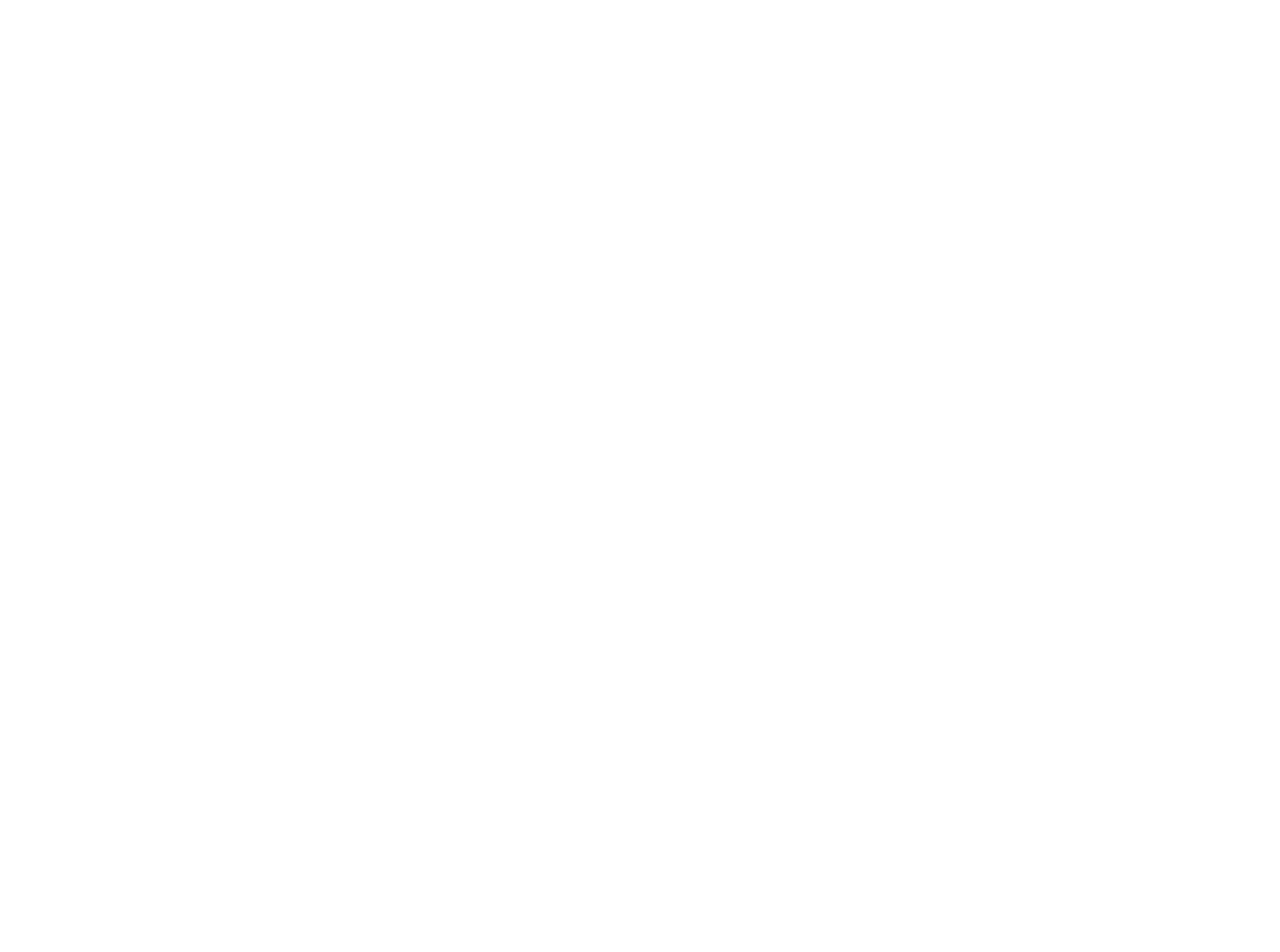
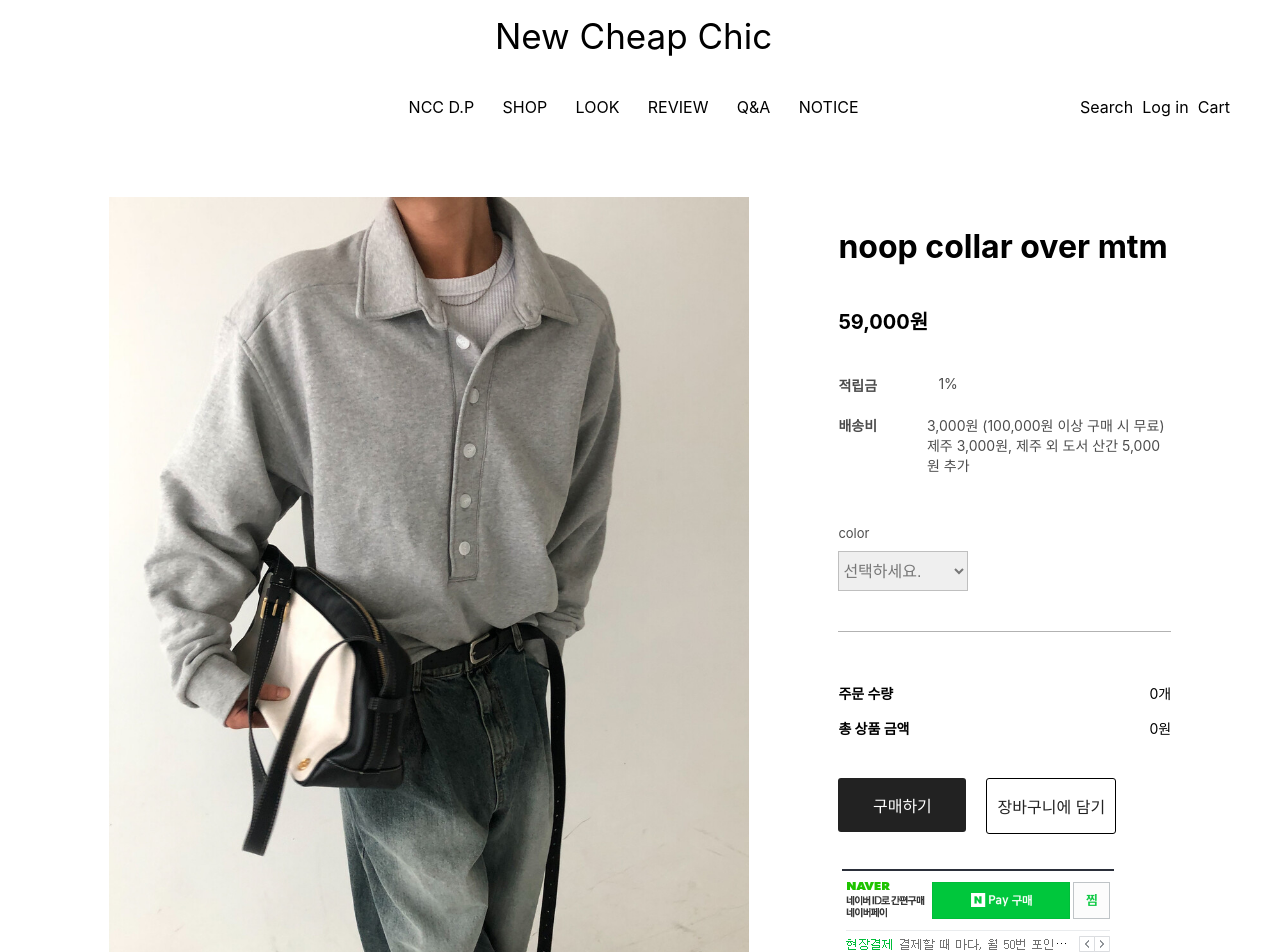
Before and after one commit to bilvin-luinel/lesson01, a React (Create React App) app: page /detail/1 in a window 1280 px wide. Before the commit this address had no page. Shown: the top 952 px of the page. Before the commit the page ends 800 px from the top, so only its background shows below. Built offline with nearby package versions, Linux system fonts and the light colour scheme.

Commit message:
20231011-AM0341

```diff
--- a/src/App.js
+++ b/src/App.js
@@ -3,14 +3,16 @@
 import Home from './Pages/Home';
 import Login from './Pages/Login';
 import NccDp from './Pages/NccDp';
+import Detail from './Pages/Detail';
 
 function App() {
   return (
     <div className="App">
       <Routes>
         <Route path='/' element={<Home />} />
-        <Route path='login' element={<Login />} />
-        <Route path='nccdp' element={<NccDp />} />
+        <Route path='/login' element={<Login />} />
+        <Route path='/nccdp' element={<NccDp />} />
+        <Route path='/detail/:id' element={<Detail />} />
       </Routes>
     </div>
   );
--- a/src/Components/Navbar.js
+++ b/src/Components/Navbar.js
@@ -26,23 +26,35 @@
    }
 
    return (
-      <div style={{ width: "100vw", padding: "15px 0 30px", display: "flex", flexDirection: 'column', justifyContent: "center", alignItems: "center" }}>
+      <div style={{ width: "99vw", padding: "15px 0 30px", display: "flex", flexDirection: 'column', justifyContent: "center", alignItems: "center" }}>
          <div style={{ marginBottom: "40px" }}>
             <h3 style={{ fontSize: "35px", fontWeight: "normal", cursor: "pointer" }} onClick={() => navigate('/')}>New Cheap Chic</h3>
          </div>
          <div style={{ display: "flex" }}>
             <div style={{ display: "flex", justifyContent: "space-between", width: "450px" }}>
-               <p style={{ cursor: "pointer" }} onClick={() => navigate('/nccdp')}>NCC D.P</p>
-               <p style={{ cursor: "pointer" }}>SHOP</p>
-               <p style={{ cursor: "pointer" }}>LOOK</p>
-               <p style={{ cursor: "pointer" }}>REVIEW</p>
-               <p style={{ cursor: "pointer" }}>Q&A</p>
-               <p style={{ cursor: "pointer" }}>NOTICE</p>
+               <p style={{ cursor: 'pointer' }} onClick={() => navigate('/nccdp')}>NCC D.P</p>
+               <p style={{ cursor: 'pointer' }} className='navbar-menu-shop'>SHOP</p>
+               <p style={{ cursor: 'pointer' }}>LOOK</p>
+               <p style={{ cursor: 'pointer' }}>REVIEW</p>
+               <p style={{ cursor: 'pointer' }}>Q&A</p>
+               <p style={{ cursor: 'pointer' }}>NOTICE</p>
+               <div className='navbar-menu-shop-detail' style={{
+                  width: "80px", height: "180px", border: "1px solid rgba(0,0,0,0.1)", position: "absolute", padding: "10px",
+                  marginTop: "22px", marginLeft: "90px", display: "flex", flexDirection: 'column', justifyContent: "space-between"
+               }}>
+                  <p style={{ cursor: 'pointer' }}>NEW 10%</p>
+                  <p style={{ cursor: 'pointer' }}>BEST</p>
+                  <p style={{ cursor: 'pointer' }}>OUTER</p>
+                  <p style={{ cursor: 'pointer' }}>TOP</p>
+                  <p style={{ cursor: 'pointer' }}>TROUSERS</p>
+                  <p style={{ cursor: 'pointer' }}>ACC</p>
+                  <p style={{ cursor: 'pointer' }}>SALE</p>
+               </div>
             </div>
 
             {isSearch === true ? (
-               <div style={{ position: 'absolute', right: "50px", display: 'flex', width: "150px", justifyContent: "space-between",alignItems:"center" }}>
-                  <img src={`${process.env.PUBLIC_URL}/img/search_icon.png`} style={{ width: "30px" }} onClick={()=>setIsSearch(false)} alt='' />
+               <div style={{ position: 'absolute', right: "50px", display: 'flex', width: "150px", justifyContent: "space-between", alignItems: "center" }}>
+                  <img src={`${process.env.PUBLIC_URL}/img/search_icon.png`} style={{ width: "30px" }} onClick={() => setIsSearch(false)} alt='' />
                   <input className='no-focus' style={{ width: "120px", height: "20px", border: "1px solid black" }} />
                </div>
             ) : (
--- /dev/null
+++ b/src/Pages/Detail.js
@@ -0,0 +1,80 @@
+import React, { useEffect } from 'react'
+import { useParams } from 'react-router-dom'
+import Navbar from '../Components/Navbar'
+import Underbar from '../Components/Underbar'
+
+const Detail = () => {
+
+   const { id } = useParams()
+
+   useEffect(() => {
+      window.scrollTo({
+         top: 0,
+         behavior: 'smooth',
+      });
+   }, [])
+
+   return (
+      <div>
+         <Navbar />
+
+         <div style={{ width: "83vw", minHeight: "500px", margin: '50px auto', display: 'flex', justifyContent: "space-between" }}>
+            <img src={`${process.env.PUBLIC_URL}/img/item${id}.jpg`} style={{ width: "50vw" }} alt='' />
+
+            <div style={{ width: '26vw', marginTop: "30px" }}>
+               <h3 style={{ fontSize: "32px" }}>noop collar over mtm</h3>
+               <h3 style={{ fontSize: "20px", marginTop: "40px" }}>59,000원</h3>
+               <div style={{ display: 'flex', marginTop: "40px", fontSize: '14px', color: 'rgba(0,0,0,0.7)' }}>
+                  <p style={{ width: '100px', fontWeight: "bold" }}>적립금</p>
+                  <p>1%</p>
+               </div>
+               <div style={{ display: 'flex', marginTop: "20px", fontSize: '14px', color: 'rgba(0,0,0,0.7)' }}>
+                  <p style={{ width: '100px', fontWeight: "bold" }}>배송비</p>
+                  <div>
+                     <p>3,000원 (100,000원 이상 구매 시 무료)</p>
+                     <p>제주 3,000원, 제주 외 도서 산간 5,000원 추가</p>
+                  </div>
+               </div>
+               <p style={{ fontSize: "13px", color: 'rgba(0,0,0,0.7)', marginTop: "50px" }}>color</p>
+               <select className='no-focus detail-color-box' style={{ width: "130px", height: "40px", border: "1px solid rgba(0,0,0,0.2)", marginTop: '10px', color: 'rgba(0,0,0,0.5)', fontSize: '16px' }}>
+                  <option value='' style={{ width: '200px' }}>선택하세요.</option>
+                  <option value='black'>black</option>
+                  <option value='white'>white</option>
+                  <option value='gray'>gray</option>
+               </select>
+               <div style={{ width: '100%', height: '1px', borderTop: '1px solid rgba(0,0,0,0.3)', marginTop: '40px' }} />
+               <div style={{ display: 'flex', width: '100%', justifyContent: 'space-between', fontSize: '14px', marginTop: '50px' }}>
+                  <p style={{ fontWeight: 'bold' }}>주문 수량</p>
+                  <p>0개</p>
+               </div>
+               <div style={{ display: 'flex', width: '100%', justifyContent: 'space-between', fontSize: '14px', marginTop: '15px' }}>
+                  <p style={{ fontWeight: 'bold' }}>총 상품 금액</p>
+                  <p>0원</p>
+               </div>
+               <div style={{ display: 'flex', marginTop: '40px' }}>
+                  <div style={{
+                     width: '10vw', maxWidth: "160px", height: "54px",
+                     border: "none", borderRadius: "3px", cursor: "pointer",
+                     display: 'flex', justifyContent: 'center', alignItems: "center", marginRight: '20px'
+                  }}
+                     className='go-to-login'>
+                     구매하기
+                  </div>
+
+                  <div style={{
+                     width: '10vw', maxWidth: "160px", height: "54px", border: "1px solid black", borderRadius: "3px", cursor: 'pointer',
+                     display: 'flex', justifyContent: 'center', alignItems: "center",
+                  }} className='go-to-signup'>
+                     장바구니에 담기
+                  </div>
+               </div>
+               <img src={`${process.env.PUBLIC_URL}/img/naver_pay_buy.png`} style={{ marginTop: '30px', cursor: 'pointer' }} alt='' />
+            </div>
+         </div>
+
+         <Underbar />
+      </div>
+   )
+}
+
+export default Detail
--- a/src/Pages/Home.js
+++ b/src/Pages/Home.js
@@ -1,16 +1,24 @@
 import React, { useEffect, useState } from 'react'
 import Navbar from '../Components/Navbar'
 import Underbar from '../Components/Underbar'
+import { useNavigate } from 'react-router-dom'
 
 const Home = () => {
 
+  const navigate = useNavigate()
+
+
   const [isLogin, setIsLogin] = useState(false)
+
 
   useEffect(() => {
     if (localStorage.getItem('token')) {
       setIsLogin(true)
     }
   }, [])
+
+
+
 
   return (
     <div>
@@ -21,54 +29,54 @@
       </div>
 
       <div style={{ width: "85vw", margin: "0 auto", display: "grid", gridTemplateColumns: "repeat(3, 1fr)", justifyItems: "center" }}>
-        <div style={{ width: "25vw", height: "40vw", cursor:"pointer" }}>
+        <div style={{ width: "25vw", height: "40vw", cursor:"pointer" }} onClick={()=>navigate('/detail/1')}>
           <img src={`${process.env.PUBLIC_URL}/img/item1.jpg`} alt='' style={{ width: "100%" }} />
           <p style={{fontWeight:"bold",marginTop:"0.7vw",fontSize:"0.9vw"}}>noop collar over mtm</p>
           <p style={{marginTop:"0.7vw",fontSize:"0.9vw"}}>59,000원</p>
         </div>
-        <div style={{ width: "25vw", height: "40vw", cursor:"pointer" }}>
+        <div style={{ width: "25vw", height: "40vw", cursor:"pointer" }} onClick={()=>navigate('/detail/2')}>
           <img src={`${process.env.PUBLIC_URL}/img/item2.jpg`} alt='' style={{ width: "100%", height: "33.324vw" }} />
         </div>
-        <div style={{ width: "25vw", height: "40vw", cursor:"pointer" }}>
+        <div style={{ width: "25vw", height: "40vw", cursor:"pointer" }} onClick={()=>navigate('/detail/3')}>
           <img src={`${process.env.PUBLIC_URL}/img/item3.jpg`} alt='' style={{ width: "100%" }} />
         </div>
-        <div style={{ width: "25vw", height: "40vw", cursor:"pointer" }}>
+        <div style={{ width: "25vw", height: "40vw", cursor:"pointer" }} onClick={()=>navigate('/detail/4')}>
           <img src={`${process.env.PUBLIC_URL}/img/item4.jpg`} alt='' style={{ width: "100%" }} />
         </div>
-        <div style={{ width: "25vw", height: "40vw", cursor:"pointer" }}>
+        <div style={{ width: "25vw", height: "40vw", cursor:"pointer" }} onClick={()=>navigate('/detail/5')}>
           <img src={`${process.env.PUBLIC_URL}/img/item5.jpg`} alt='' style={{ width: "100%" }} />
         </div>
-        <div style={{ width: "25vw", height: "40vw", cursor:"pointer" }}>
+        <div style={{ width: "25vw", height: "40vw", cursor:"pointer" }} onClick={()=>navigate('/detail/6')}>
           <img src={`${process.env.PUBLIC_URL}/img/item6.jpg`} alt='' style={{ width: "100%" }} />
         </div>
-        <div style={{ width: "25vw", height: "40vw", cursor:"pointer" }}>
+        <div style={{ width: "25vw", height: "40vw", cursor:"pointer" }} onClick={()=>navigate('/detail/7')}>
           <img src={`${process.env.PUBLIC_URL}/img/item7.jpg`} alt='' style={{ width: "100%" }} />
         </div>
-        <div style={{ width: "25vw", height: "40vw", cursor:"pointer" }}>
+        <div style={{ width: "25vw", height: "40vw", cursor:"pointer" }} onClick={()=>navigate('/detail/8')}>
           <img src={`${process.env.PUBLIC_URL}/img/item8.jpg`} alt='' style={{ width: "100%" }} />
         </div>
-        <div style={{ width: "25vw", height: "40vw", cursor:"pointer" }}>
+        <div style={{ width: "25vw", height: "40vw", cursor:"pointer" }} onClick={()=>navigate('/detail/9')}>
           <img src={`${process.env.PUBLIC_URL}/img/item9.jpg`} alt='' style={{ width: "100%" }} />
         </div>
-        <div style={{ width: "25vw", height: "40vw", cursor:"pointer" }}>
+        <div style={{ width: "25vw", height: "40vw", cursor:"pointer" }} onClick={()=>navigate('/detail/10')}>
           <img src={`${process.env.PUBLIC_URL}/img/item10.jpg`} alt='' style={{ width: "100%" }} />
         </div>
-        <div style={{ width: "25vw", height: "40vw", cursor:"pointer" }}>
+        <div style={{ width: "25vw", height: "40vw", cursor:"pointer" }} onClick={()=>navigate('/detail/11')}>
           <img src={`${process.env.PUBLIC_URL}/img/item11.jpg`} alt='' style={{ width: "100%" }} />
         </div>
-        <div style={{ width: "25vw", height: "40vw", cursor:"pointer" }}>
+        <div style={{ width: "25vw", height: "40vw", cursor:"pointer" }} onClick={()=>navigate('/detail/12')}>
           <img src={`${process.env.PUBLIC_URL}/img/item12.jpg`} alt='' style={{ width: "100%" }} />
         </div>
-        <div style={{ width: "25vw", height: "40vw", cursor:"pointer" }}>
+        <div style={{ width: "25vw", height: "40vw", cursor:"pointer" }} onClick={()=>navigate('/detail/13')}>
           <img src={`${process.env.PUBLIC_URL}/img/item13.jpg`} alt='' style={{ width: "100%" }} />
         </div>
-        <div style={{ width: "25vw", height: "40vw", cursor:"pointer" }}>
+        <div style={{ width: "25vw", height: "40vw", cursor:"pointer" }} onClick={()=>navigate('/detail/14')}>
           <img src={`${process.env.PUBLIC_URL}/img/item14.jpg`} alt='' style={{ width: "100%" }} />
         </div>
-        <div style={{ width: "25vw", height: "40vw", cursor:"pointer" }}>
+        <div style={{ width: "25vw", height: "40vw", cursor:"pointer" }} onClick={()=>navigate('/detail/15')}>
           <img src={`${process.env.PUBLIC_URL}/img/item15.jpg`} alt='' style={{ width: "100%" }} />
         </div>
-        <div style={{ width: "25vw", height: "40vw", cursor:"pointer" }}>
+        <div style={{ width: "25vw", height: "40vw", cursor:"pointer" }} onClick={()=>navigate('/detail/16')}>
           <img src={`${process.env.PUBLIC_URL}/img/item16.jpg`} alt='' style={{ width: "100%" }} />
         </div>
       </div>
```
Also changed, not shown: src/App.css (+33 -0 lines), public/img/naver_pay_buy.png (added).
